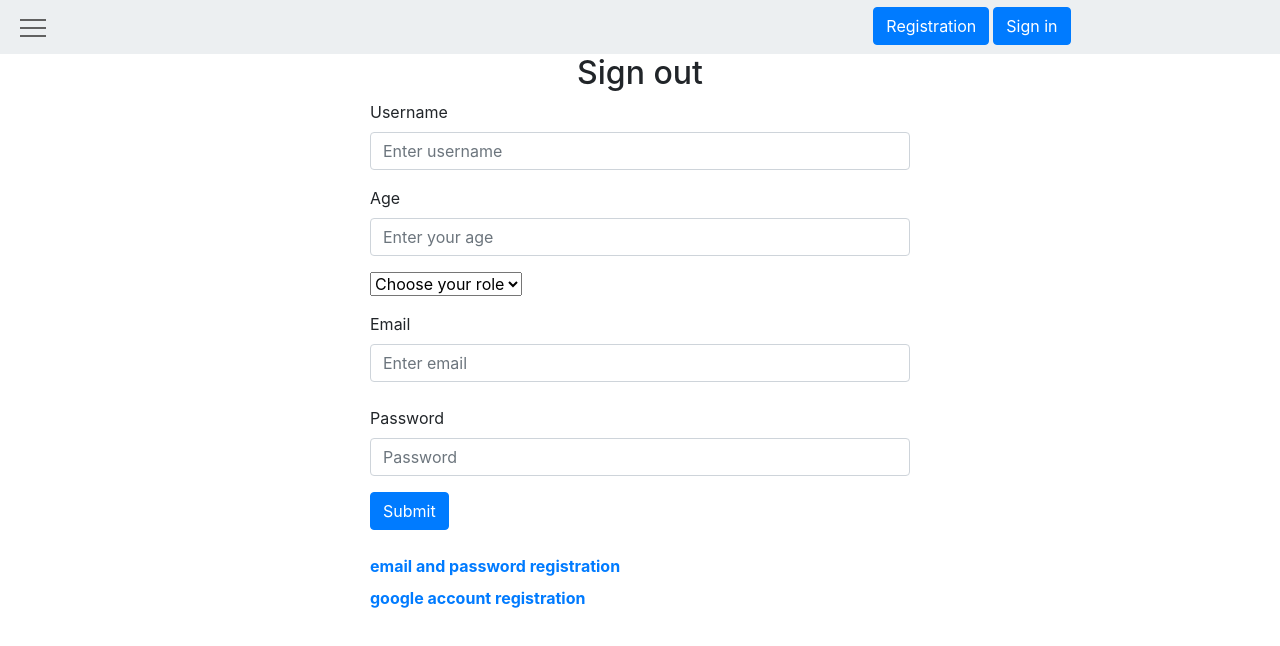
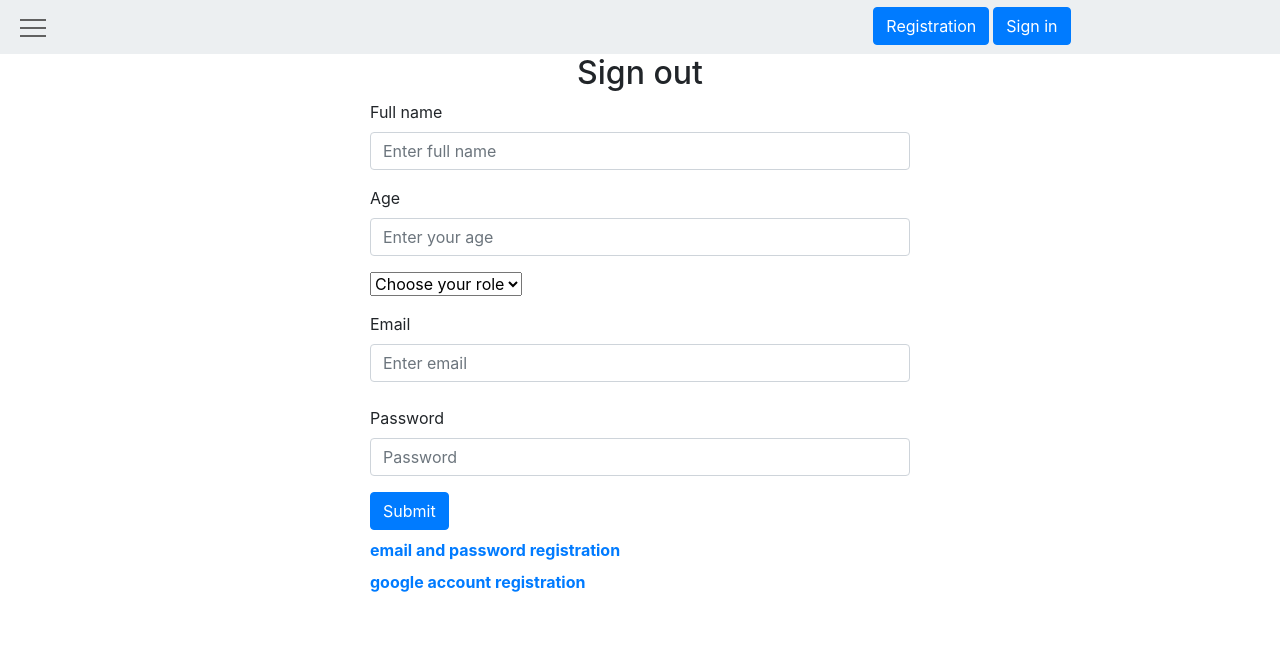
Before and after one commit to i-popovych/passenger-transporation-crm, a React (Create React App) app: page /registration in a window 1280 px wide. Shown: the top 646 px of the page. Built offline with nearby package versions, Linux system fonts and the light colour scheme; no server answers.

Commit message:
chahge field for database

```diff
--- a/src/components/BaseFormGroup.jsx
+++ b/src/components/BaseFormGroup.jsx
@@ -5,10 +5,10 @@ const BaseFormGroup = ({regData, setRegData}) => {
     console.log(regData)
     return (
         <>
-            <Form.Group controlId="username" className="mb-3">
-                <Form.Label>Username</Form.Label>
-                <Form.Control type="text" placeholder="Enter username" value={regData.username}
-                              onChange={(e) => setRegData({...regData, username: e.target.value})}
+            <Form.Group controlId="fullName" className="mb-3">
+                <Form.Label>Full name</Form.Label>
+                <Form.Control type="text" placeholder="Enter full name" value={regData.fullName}
+                              onChange={(e) => setRegData({...regData, fullName: e.target.value})}
                 />
             </Form.Group>
             <Form.Group controlId="age" className="mb-3">
--- a/src/components/EmailPassSignIn.jsx
+++ b/src/components/EmailPassSignIn.jsx
@@ -38,9 +38,9 @@ const EmailPassSignIn = () => {
             <Row className="justify-content-md-center">
                 <Col sm={6}>
                     <Form>
-                        <Form.Group controlId="username" className="mb-3">
+                        <Form.Group controlId="fullName" className="mb-3">
                             <Form.Label>Email</Form.Label>
-                            <Form.Control type="text" placeholder="Enter username" value={email}
+                            <Form.Control type="text" placeholder="Enter full name" value={email}
                                           onChange={(e) => setEmail(e.target.value)}
                             />
                         </Form.Group>
--- a/src/components/UserItem.jsx
+++ b/src/components/UserItem.jsx
@@ -6,7 +6,7 @@ import {db, auth} from "../index";
 
 const UserItem = ({uid, ...userData}) => {
     const {
-        username, age, role
+        fullName, age, role
     } = userData
     const [isChange, setIsChange] = useState(false)
     const [changedRole, setChangedRole] = useState(null)
@@ -48,7 +48,7 @@ const UserItem = ({uid, ...userData}) => {
                     <Row>
                         <Col>
 
-                            <Card.Title>{username}</Card.Title>
+                            <Card.Title>{fullName}</Card.Title>
                             <Card.Text>
                                 age: {age}
                             </Card.Text>
--- a/src/pages/Authorization/SignOut.jsx
+++ b/src/pages/Authorization/SignOut.jsx
@@ -8,7 +8,7 @@ import {EMAIL_PASS, GOOGLE_EMAIL} from "../../assets/authMethods";
 
 
 const SignOut = () => {
-    const [regData, setRegData] = useState({password: '', username: '', age: '', role: ''})
+    const [regData, setRegData] = useState({password: '', fullName: '', age: '', role: ''})
     const [isLoading, setIsLoading] = useState(false)
     const [message, setMessage] = useState(null)
     const [regMethod, setRegMethod] = useState(EMAIL_PASS)
@@ -28,7 +28,7 @@ const SignOut = () => {
     const writeToDB = async (uid, ...rest) => {
         const t = Object.assign({}, ...rest);
         await setToDB(uid,
-            {username: regData.username, age: regData.age, role: regData.role, ...t})
+            {fullName: regData.fullName, age: regData.age, role: regData.role, ...t})
 
     }
 
@@ -54,7 +54,7 @@ const SignOut = () => {
                 </Row>
                 {isLoading && <Row className="justify-content-md-center mt-2"><Col sm={6}><Spinner/></Col></Row>}
                 {
-                    message && <Row className="justify-content-md-center mt-2">
+                    message && <Row className="justify-content-md-center mt-3">
                         <Col sm={6}>
                             <Alert>
                                 {message}
@@ -62,7 +62,7 @@ const SignOut = () => {
                         </Col>
                     </Row>
                 }
-                <Row className="justify-content-md-center mb-2 mt-4">
+                <Row className="justify-content-md-center mb-2 mt-2">
                     <Col sm={6}>
                         <Alert.Link onClick={() => setRegMethod(EMAIL_PASS)}>email and password
                             registration</Alert.Link>
--- a/src/pages/Header/Header.jsx
+++ b/src/pages/Header/Header.jsx
@@ -34,18 +34,18 @@ const Header = () => {
                         </Col>
                         <Col>
                             <Navbar.Text>
-                                {currentUser?.username && currentUser.username + ': ' + currentUser.role}
+                                {currentUser?.fullName && currentUser.fullName + ': ' + currentUser.role}
                             </Navbar.Text>
                         </Col>
                         <Col>
-                            {currentUser?.username && <Button onClick={(e) => {
+                            {currentUser?.fullName && <Button onClick={(e) => {
                                 e.preventDefault()
                                 localStorage.removeItem('uid')
                                 signOut(auth)
                             }
                             } variant='primary'>log out</Button>}
-                            {!currentUser?.username && <NavLink to={'/registration'}><Button className="mr-1">Registration</Button></NavLink>}
-                            {!currentUser?.username && <NavLink to={'/login'}><Button>Sign in</Button></NavLink>}
+                            {!currentUser?.fullName && <NavLink to={'/registration'}><Button className="mr-1">Registration</Button></NavLink>}
+                            {!currentUser?.fullName && <NavLink to={'/login'}><Button>Sign in</Button></NavLink>}
                         </Col>
                     </Row>
                 </Container>
```
